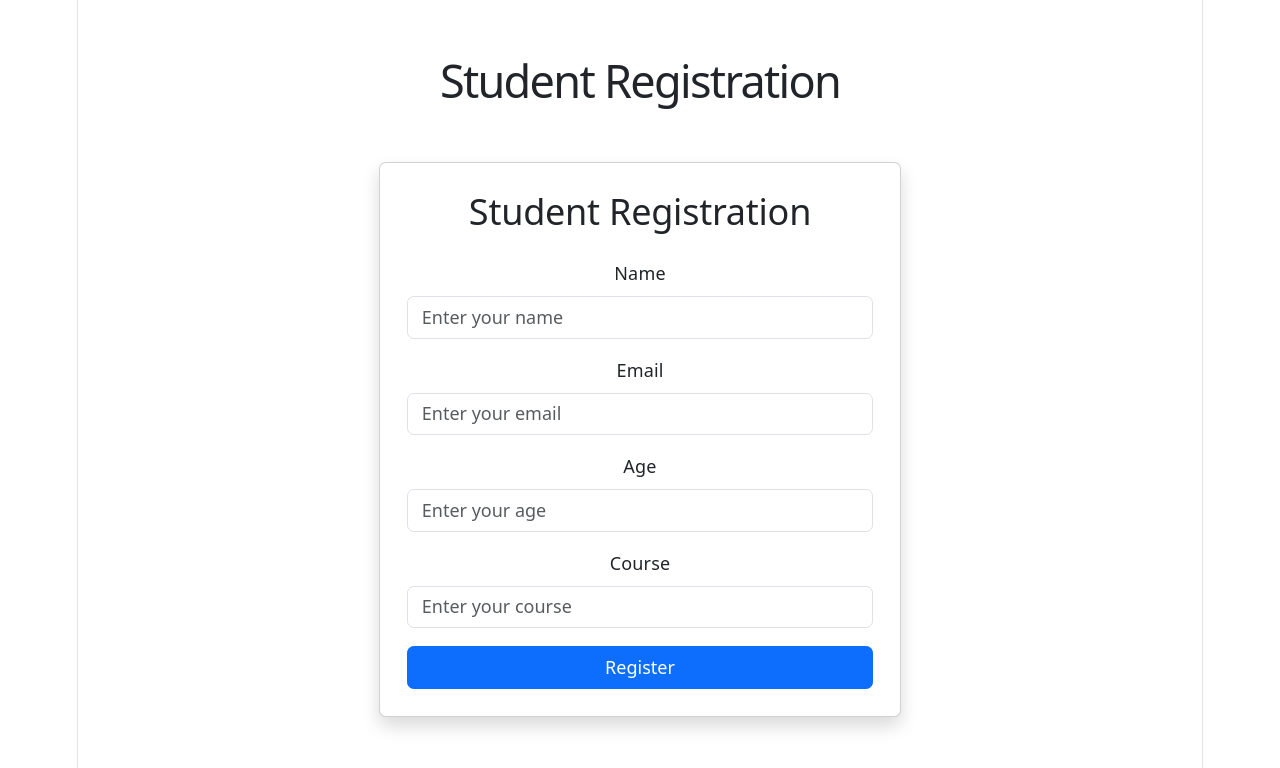
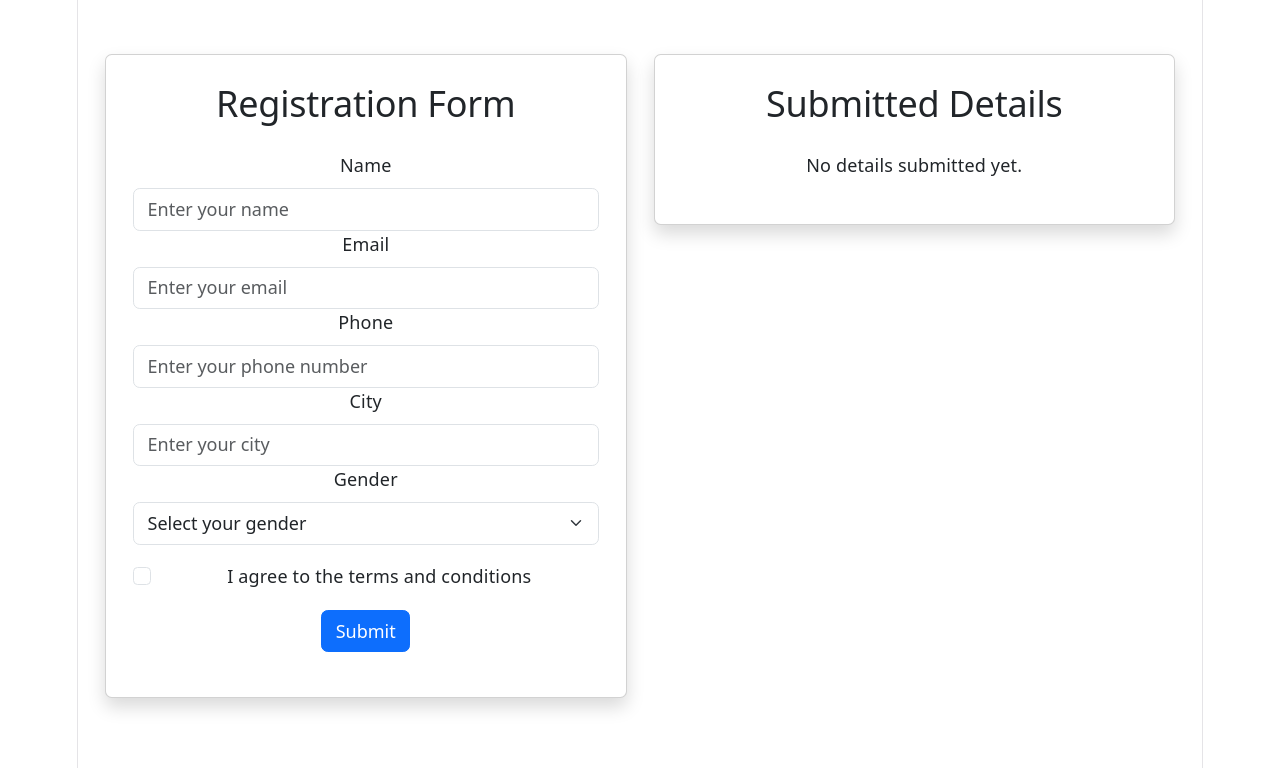
Before and after one commit to Dhara-06/state-and-props, a React (Vite) app: page / in a window 1280 px wide. Shown: the top 768 px of the page. Built offline with nearby package versions, Linux system fonts and the light colour scheme.

Commit message:
Task-1 and Task-2 completed

```diff
--- a/src/App.jsx
+++ b/src/App.jsx
@@ -1,12 +1,42 @@
-import StudentForm from './components/StudentForm';
+// import StudentForm from './components/StudentForm';
+
+// function App() {
+//   return (
+//     <div className="container mt-5">
+//       <h1 className="text-center mb-4">
+//         Student Registration
+//       </h1>
+//       <StudentForm />
+//     </div>
+//   );
+// }
+
+// export default App;
+
+
+//Task-1
+
+// import GreetingMessage from "./Task-1/GreetingForm";
+
+// function App() {
+//   return (
+//     <div className="container mt-5">
+//        <h2 className="mb-4">Live Greeting</h2>
+//       <GreetingMessage />
+//     </div>
+//   );
+// }
+
+// export default App;
+
+//Task-2
+
+import Register from "./Task-2/RegistrationForm";
 
 function App() {
   return (
     <div className="container mt-5">
-      <h1 className="text-center mb-4">
-        Student Registration
-      </h1>
-      <StudentForm />
+      <Register />
     </div>
   );
 }
--- /dev/null
+++ b/src/Task-1/GreetingForm.jsx
@@ -0,0 +1,26 @@
+import { useState } from "react";
+import Greeting from "./Greeting"
+function GreetingMessage() {
+  const [name, setName] = useState("");
+
+  const handleChange = (event) => {
+    setName(event.target.value);
+  };
+  const clearName = () => {
+    setName("");
+  };
+  return (
+    <div className="container mt-5">
+      <div className="mb-3">
+        <label className="form-label">Name</label>
+        <input type="text" className="form-control" placeholder="Enter your name" value={name} onChange={handleChange} />
+      </div>
+      <button className="btn btn-primary" onClick={clearName}>
+        Clear
+      </button>
+      <Greeting name={name} />
+    </div>
+  );
+}
+
+export default GreetingMessage;
--- /dev/null
+++ b/src/Task-2/RegistrationForm.jsx
@@ -0,0 +1,93 @@
+import { useState } from "react";
+
+function Register() {
+    const [form, setForm] = useState({
+        name: "",
+        email: "",
+        phone: "",
+        city: "",
+        gender: "",
+        terms: false
+    });
+
+    const [details, setDetails] = useState(null);
+
+    const handleSubmit = (e) => {
+        e.preventDefault();
+        setDetails(form);
+        setForm({
+            name: "",
+            email: "",
+            phone: "",
+            city: "",
+            gender: "",
+            terms: false
+        });
+    };
+    const handleChange = (e) => {
+        const { name, value, type, checked } = e.target;
+
+        setForm({
+            ...form,
+            [name]: type === "checkbox" ? checked : value
+        });
+    };
+    return (
+        <div>
+            <div className="container text-center">
+                <div className="row align-items-start">
+                    <div className="col-md-6">
+                        <div className="card shadow p-4">
+                            <h2 className="text-center mb-4">Registration Form</h2>
+                            <form onSubmit={handleSubmit}>
+                                <div className="mb-3">
+                                    <label htmlFor="name" className="form-label">Name</label>
+                                    <input type="text" className="form-control" id="name" name="name" value={form.name} onChange={handleChange} placeholder="Enter your name" />
+                                    <label htmlFor="email" className="form-label">Email</label>
+                                    <input type="email" className="form-control" id="email" name="email" value={form.email} onChange={handleChange} placeholder="Enter your email" />
+                                    <label htmlFor="phone" className="form-label">Phone</label>
+                                    <input type="tel" className="form-control" id="phone" name="phone" value={form.phone} onChange={handleChange} placeholder="Enter your phone number" />
+                                    <label htmlFor="city" className="form-label">City</label>
+                                    <input type="text" className="form-control" id="city" name="city" value={form.city} onChange={handleChange} placeholder="Enter your city" />
+                                    <label htmlFor="gender" className="form-label">Gender</label>
+                                    <select className="form-select" id="gender" value={form.gender} name="gender" onChange={handleChange}>
+                                        <option value="">Select your gender</option>
+                                        <option value="male">Male</option>
+                                        <option value="female">Female</option>
+                                    </select>
+                                    <div className="form-check mt-3">
+                                        <input className="form-check-input" type="checkbox" id="terms" name="terms" checked={form.terms} onChange={handleChange} />
+                                        <label className="form-check-label" htmlFor="terms">
+                                            I agree to the terms and conditions
+                                        </label>
+                                    </div>
+                                    <button type="submit" className="btn btn-primary mt-3">
+                                        Submit
+                                    </button>
+                                </div>
+                            </form>
+                        </div>
+                    </div>
+                    <div className="col-md-6">
+                        <div className="card shadow p-4">
+                            <h2 className="text-center mb-4">Submitted Details</h2>
+                            {details ? (
+                                <div>
+                                    <p><strong>Name:</strong> {details.name}</p>
+                                    <p><strong>Email:</strong> {details.email}</p>
+                                    <p><strong>Phone:</strong> {details.phone}</p>
+                                    <p><strong>City:</strong> {details.city}</p>
+                                    <p><strong>Gender:</strong> {details.gender}</p>
+                                </div>
+                            ) : (
+                                <p>No details submitted yet.</p>
+                            )}
+                        </div>
+                    </div>
+                </div>
+            </div>
+        </div>
+    )
+}
+
+export default Register;
```
Also changed, not shown: src/Task-1/Greeting.jsx (added, +8 -0 lines).
